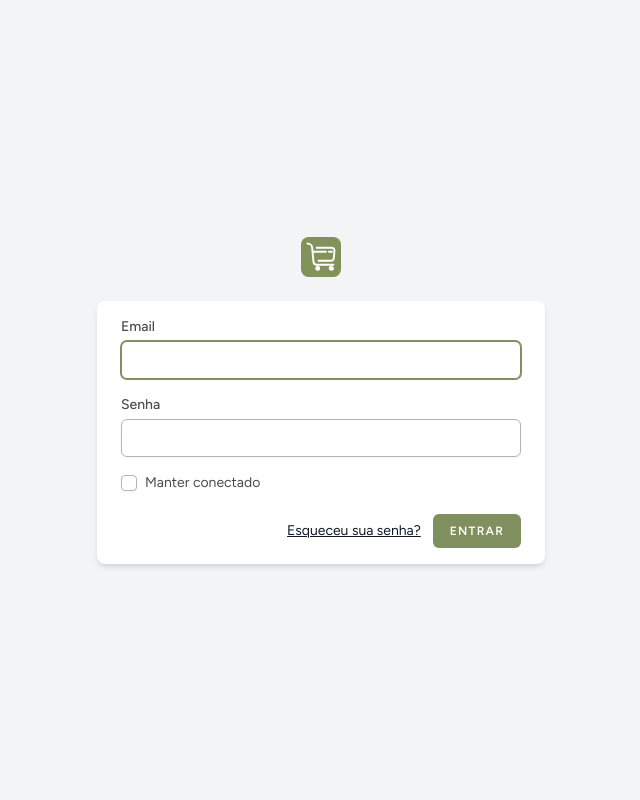
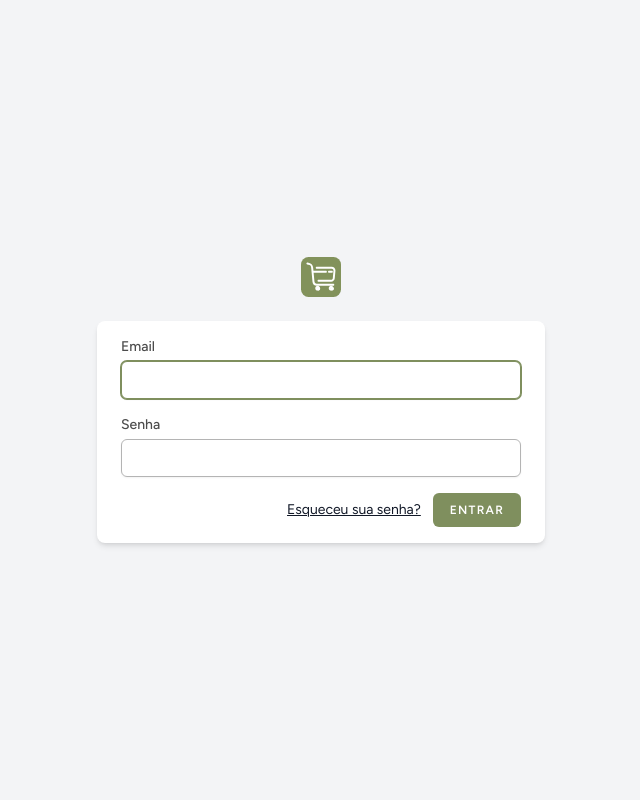
Before and after one commit to Gabriel19Berta/tcc, a Laravel app: page / in a window 1280 px wide. Shown: the whole page, without its empty margins (319-959 px from the left). Run offline with Laravel 12, Linux system fonts and the light colour scheme; style sheets or scripts are compiled from the project's sources; parts of the project's set-up code (start-up, migrations or seed data) failed here and were passed over; some libraries are stand-ins or nearby versions; some web fonts are replaced.

Commit message:
ajuste final

```diff
--- a/resources/views/auth/login.blade.php
+++ b/resources/views/auth/login.blade.php
@@ -30,12 +30,12 @@
         </div>
 
         <!-- Manter conectado -->
-        <div class="block mt-4">
+        {{-- <div class="block mt-4">
             <label for="remember_me" class="inline-flex items-center">
                 <input id="remember_me" type="checkbox" class="rounded border-gray-300 text-primary shadow-sm focus:ring-primary" name="remember">
                 <span class="ms-2 text-sm">{{ __('Manter conectado') }}</span>
             </label>
-        </div>
+        </div> --}}
 
         <div class="flex items-center justify-end mt-4">
             @if (Route::has('password.request'))
```
